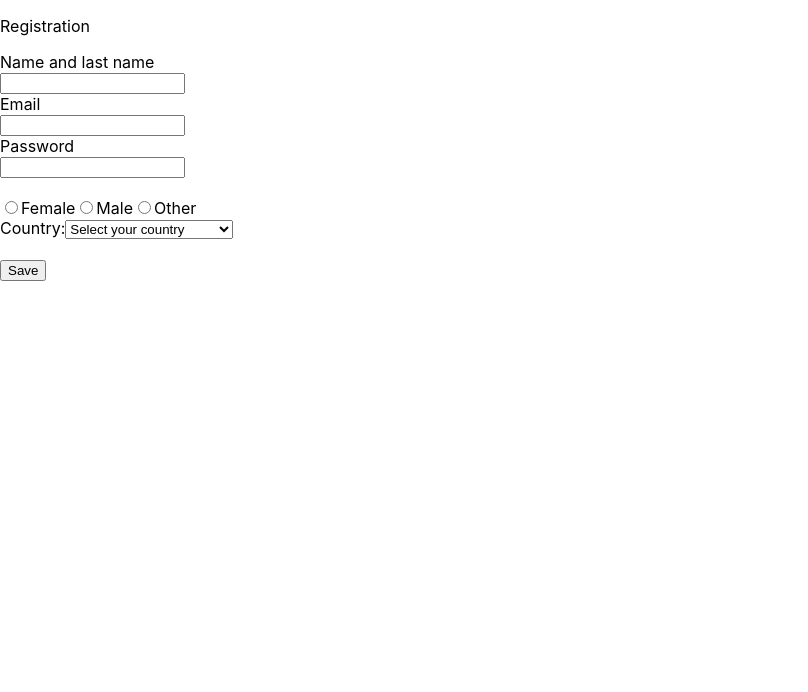
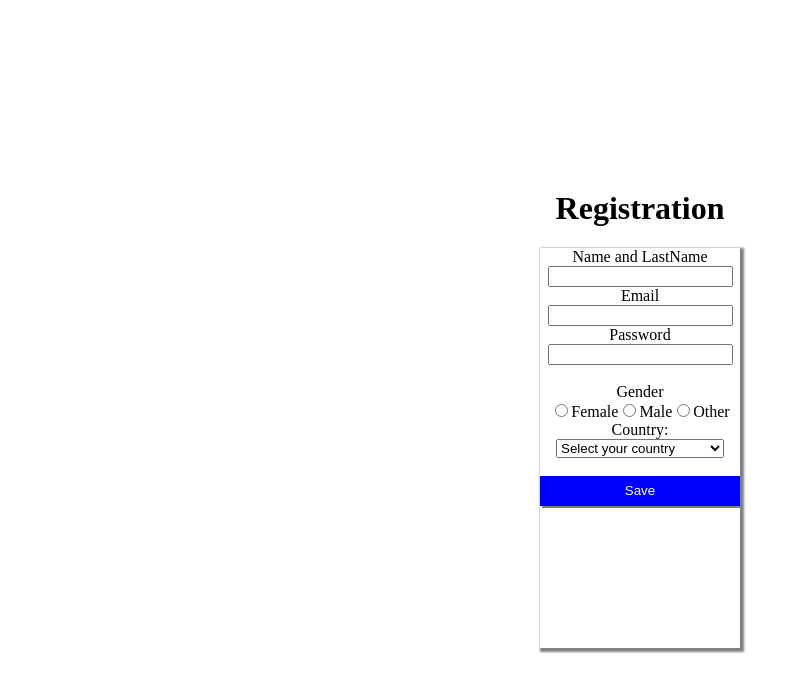
Before and after one commit to MedisaSatara/CodeCamp-React, a React (Create React App) app in the folder my-react-app/: page /register in a window 1280 px wide. Shown: the top 692 px of the page, without its empty margins (0-808 px from the left). Built offline with nearby package versions, Linux system fonts and the light colour scheme.

Commit message:
install sass(scss), added folder for colors, added scss for homepage, registration and login

```diff
--- a/my-react-app/package.json
+++ b/my-react-app/package.json
@@ -14,6 +14,8 @@
     "react-dom": "^18.3.1",
     "react-router-dom": "^6.27.0",
     "react-scripts": "5.0.1",
+    "sass": "^1.80.6",
+    "scss": "^0.2.4",
     "typescript": "^4.9.5",
     "web-vitals": "^2.1.4"
   },
--- a/my-react-app/src/Components/HomePage/HomePage.scss
+++ b/my-react-app/src/Components/HomePage/HomePage.scss
@@ -0,0 +1,25 @@
+@import "../../scss/color/color-palete.scss";
+
+.home-page{
+    display: flex;
+    justify-content: center;
+    min-height: 100vh;
+    text-align: center;
+    flex-direction: column;
+    justify-self: center;
+    .welcomeDiv{
+        width: 200px;
+        height: 200px;
+        h1{
+            height: 50px;
+        }
+        button{
+            background-color: blue;
+            color: white;
+            width: 100px;
+            height: 30px;
+            border: none;
+            box-shadow: 2px 2px grey;
+        }
+    }
+}
--- a/my-react-app/src/Components/Login/Login.scss
+++ b/my-react-app/src/Components/Login/Login.scss
@@ -0,0 +1,23 @@
+.login-page{
+    display: flex;
+        justify-content: center;
+        min-height: 100vh;
+        text-align: center;
+        flex-direction: column;
+        justify-self: center;
+        .loginForm{
+            justify-content: center;
+            min-height: 20vh;
+            box-shadow: 2px 2px 2px 2px gray;
+            button {
+                    width: 200px;
+                    background-color: blue;
+                    height: 30px;
+                    border: none;
+                    box-shadow: 2px 2px grey;
+                    color: white;
+
+                }
+
+        }
+}
--- a/my-react-app/src/Components/Login/Login.tsx
+++ b/my-react-app/src/Components/Login/Login.tsx
@@ -1,7 +1,7 @@
 import { profile } from "console";
 import React, { FC, useEffect, useState } from "react";
 import { useNavigate } from "react-router-dom";
-
+import "./Login.scss";
 export const Login: FC = () => {
   const [password, setPassword] = useState("");
   const [email, setEmail] = useState("");
@@ -27,9 +27,9 @@ export const Login: FC = () => {
   useEffect(() => {}, [email]);
 
   return (
-    <div className="login">
+    <div className="login-page">
       <p>Login</p>
-      <form onSubmit={SignIn}>
+      <form onSubmit={SignIn} className="loginForm">
         <label>Email</label>
         <br />
         <input
@@ -46,6 +46,7 @@ export const Login: FC = () => {
           onChange={(e) => setPassword(e.target.value)}
         />
         <br />
+        <br />
         <button type="submit">Sign in</button>
       </form>
     </div>
--- a/my-react-app/src/Components/Registration/Registration.scss
+++ b/my-react-app/src/Components/Registration/Registration.scss
@@ -0,0 +1,22 @@
+.registration-page{
+    display: flex;
+    justify-content: center;
+    min-height: 100vh;
+    text-align: center;
+    flex-direction: column;
+    justify-self: center;
+    .registrationForm{
+    justify-content: center;
+    min-height: 50vh;
+    box-shadow: 2px 2px 2px 2px gray;
+        button{
+            width: 200px;
+            background-color: blue;
+            height: 30px;
+            border: none;
+            box-shadow: 2px 2px grey;
+            color: white;
+
+        }
+    }
+}
--- a/my-react-app/src/Components/Registration/Registration.tsx
+++ b/my-react-app/src/Components/Registration/Registration.tsx
@@ -1,5 +1,6 @@
 import React, { FC, useEffect, useState } from "react";
 import { Navigate, useNavigate } from "react-router-dom";
+import "./Registration.scss";
 type UserProfile = {
   email?: string;
   password?: string;
@@ -30,10 +31,10 @@ export const Registration: FC = () => {
   useEffect(() => {}, [userProfile]);
 
   return (
-    <div className="registration">
-      <p>Registration</p>
-      <form onSubmit={savePodaci}>
-        <label>Name and last name</label>
+    <div className="registration-page">
+      <h1>Registration</h1>
+      <form onSubmit={savePodaci} className="registrationForm">
+        <label>Name and LastName</label>
         <br />
         <input
           type="text"
@@ -57,6 +58,9 @@ export const Registration: FC = () => {
           onChange={(e) => setPassword(e.target.value)}
         />
         <br />
+        <br />
+        <label>
+          Gender
           <br />
           <label>
             <input
@@ -85,9 +89,12 @@ export const Registration: FC = () => {
             />
             Other
           </label>
+        </label>
+
         <br />
         <label>
           Country:
+          <br />
           <select
             value={country}
             onChange={(e) => setCountry(e.target.value)}
--- a/my-react-app/src/index.tsx
+++ b/my-react-app/src/index.tsx
@@ -1,6 +1,6 @@
 import React from "react";
 import ReactDOM from "react-dom/client";
-import "./index.css";
+
 import { App } from "./App";
 import reportWebVitals from "./reportWebVitals";
 import { BrowserRouter } from "react-router-dom";
--- /dev/null
+++ b/my-react-app/src/scss/color/color-palete.scss
@@ -0,0 +1,3 @@
+:root{
+    --body-10:#e9e9e9;
+}
```
Also changed, not shown: my-react-app/src/Components/HomePage/HomePage.tsx (+12 -2 lines), my-react-app/src/scss/index.scss (added), 1 other file (tests, documents, lock files or other folders). Lines whose indentation alone changed are shown as unchanged.
